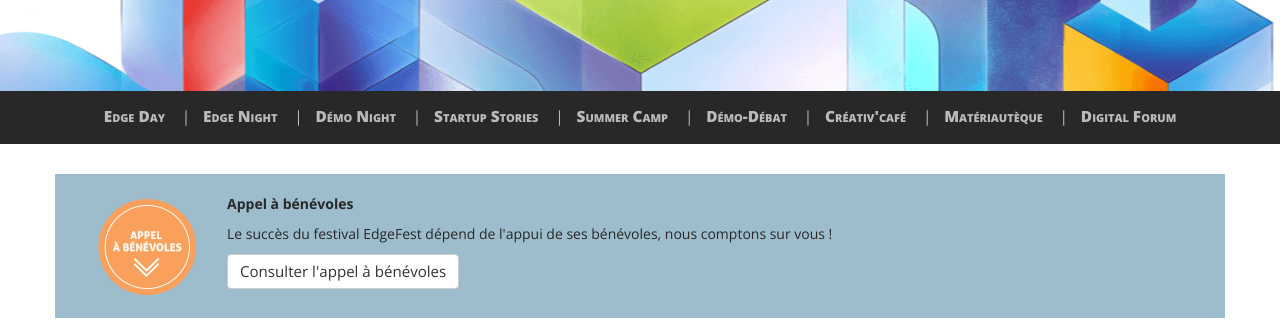
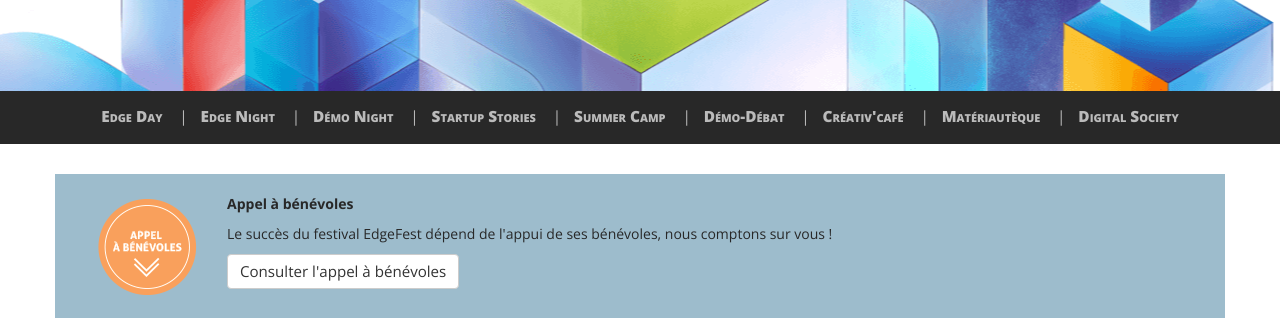
Before and after one commit to AlsaceDigitale/www.edgefest.fr-2019-temporary, a Jekyll site: the page built from index.html, in a window 1280 px wide. Shown: the part 289-609 px from the top of the page. Built offline with Jekyll 4.4.1, drawn with Linux system fonts in a browser that asks for light colours; nearby versions of some CDN libraries; some web fonts are replaced.

Commit message:
update digital society forum orange

```diff
--- a/_includes/nav.html
+++ b/_includes/nav.html
@@ -9,7 +9,7 @@
         <li><a href="/demodebat.html">Démo-Débat</a></li>
         <li><a href="/creativcafe.html">Créativ'café</a></li>
         <li><a href="/materiauteque.html">Matériautèque</a></li>
-        <li><a href="/digitalforum.html">Digital Forum</a></li>
+        <li><a href="/digitalforum.html">Digital Society</a></li>
       </ul>
     </nav>
 </section>
```
